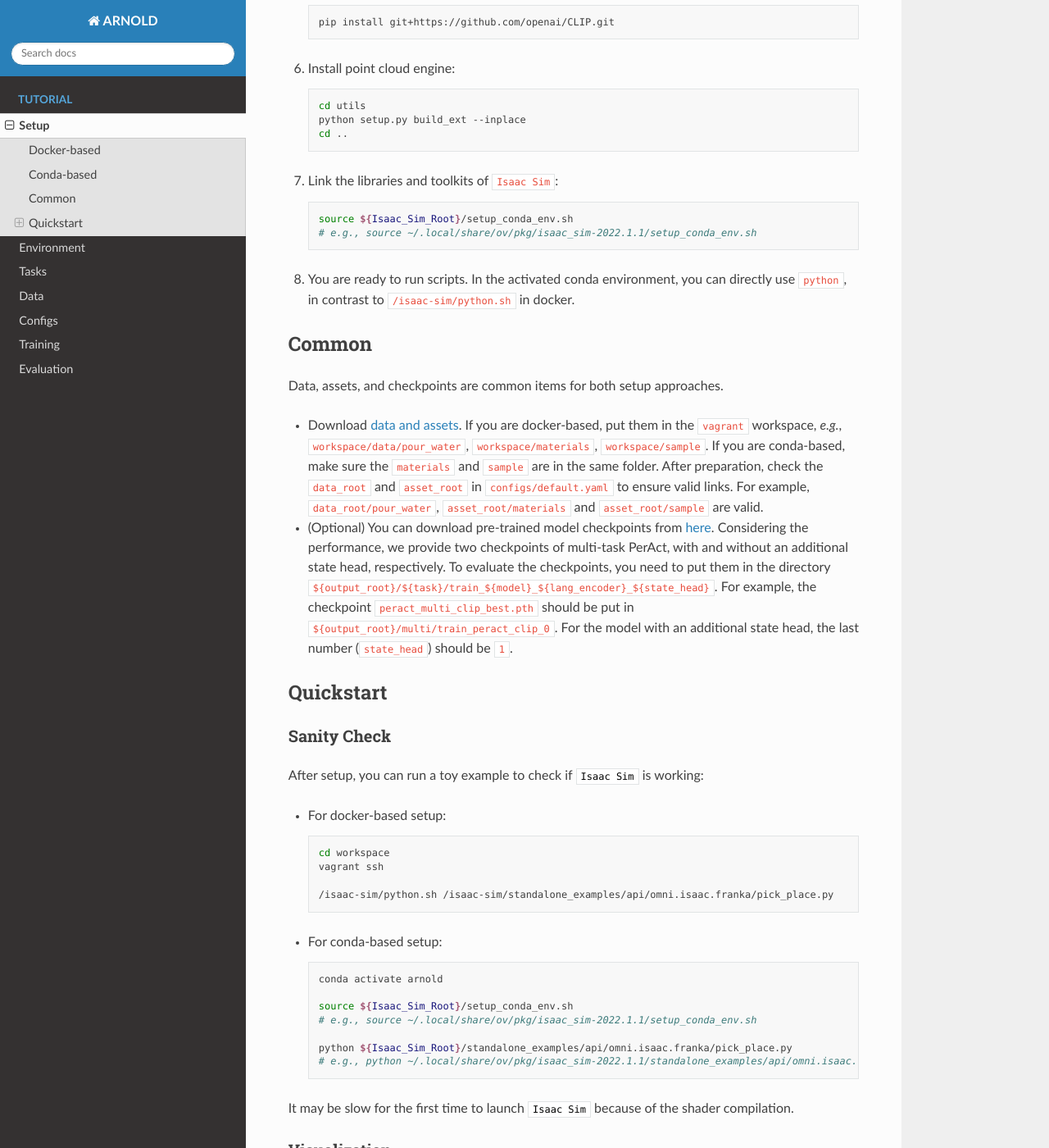
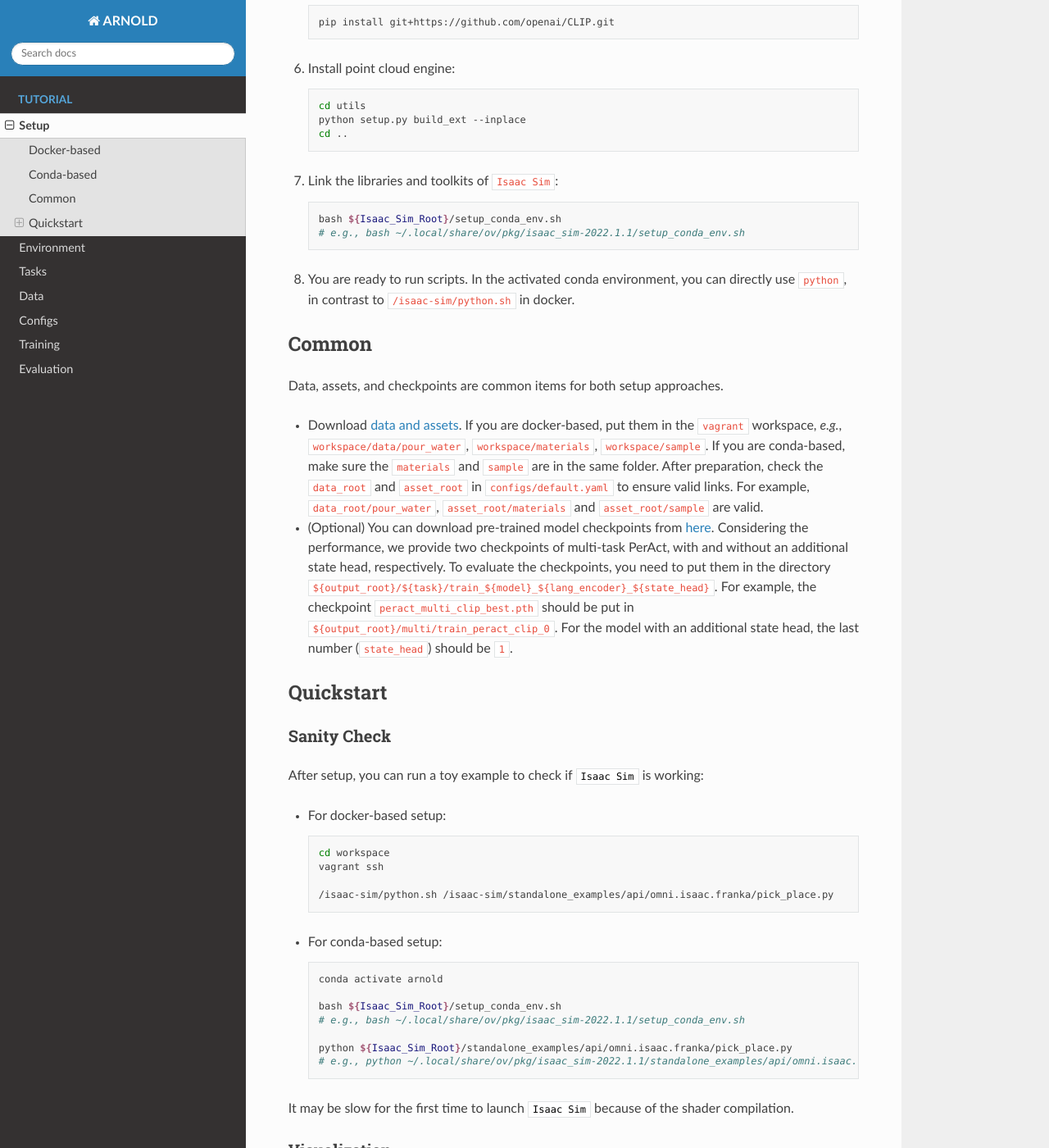
Before and after one commit to arnold-benchmark/docs, a Sphinx documentation site: the page built from docs/tutorial/setup/index.md, in a window 1280 px wide and 1400 px high, scrolled down 1750 px. Shown: the whole window at 82% size. Built offline with Sphinx 7.4.7 and the Read the Docs theme 2.0.0, drawn with Linux system fonts in a browser that asks for light colours; some of the changed text lies outside the part shown.

Commit message:
Update index.md

````diff
--- a/docs/tutorial/setup/index.md
+++ b/docs/tutorial/setup/index.md
@@ -44,7 +44,7 @@ As a backup solution, we also introduce a conda-based setup.
 
 1. Manually download [NVIDIA Omniverse](https://www.nvidia.com/en-us/omniverse/download/) and install.
 2. Open the `NVIDIA Omniverse` platform and install `Isaac Sim 2022.1.1` (other versions are not guaranteed to work) in `Library`.
-3. Clone the [code repo].
+3. Clone the [code repo](https://github.com/arnold-benchmark/arnold).
    ```bash
    git clone git@github.com:arnold-benchmark/arnold.git
    cd arnold
@@ -66,8 +66,8 @@ As a backup solution, we also introduce a conda-based setup.
    ```
 7. Link the libraries and toolkits of `Isaac Sim`:
    ```bash
-   source ${Isaac_Sim_Root}/setup_conda_env.sh
-   # e.g., source ~/.local/share/ov/pkg/isaac_sim-2022.1.1/setup_conda_env.sh
+   bash ${Isaac_Sim_Root}/setup_conda_env.sh
+   # e.g., bash ~/.local/share/ov/pkg/isaac_sim-2022.1.1/setup_conda_env.sh
    ```
 8. You are ready to run scripts. In the activated conda environment, you can directly use `python`, in contrast to `/isaac-sim/python.sh` in docker.
 
@@ -93,8 +93,8 @@ After setup, you can run a toy example to check if <tt>Isaac Sim</tt> is working
   ```bash
   conda activate arnold
 
-  source ${Isaac_Sim_Root}/setup_conda_env.sh
-  # e.g., source ~/.local/share/ov/pkg/isaac_sim-2022.1.1/setup_conda_env.sh
+  bash ${Isaac_Sim_Root}/setup_conda_env.sh
+  # e.g., bash ~/.local/share/ov/pkg/isaac_sim-2022.1.1/setup_conda_env.sh
 
   python ${Isaac_Sim_Root}/standalone_examples/api/omni.isaac.franka/pick_place.py
   # e.g., python ~/.local/share/ov/pkg/isaac_sim-2022.1.1/standalone_examples/api/omni.isaac.franka/pick_place.py
````
